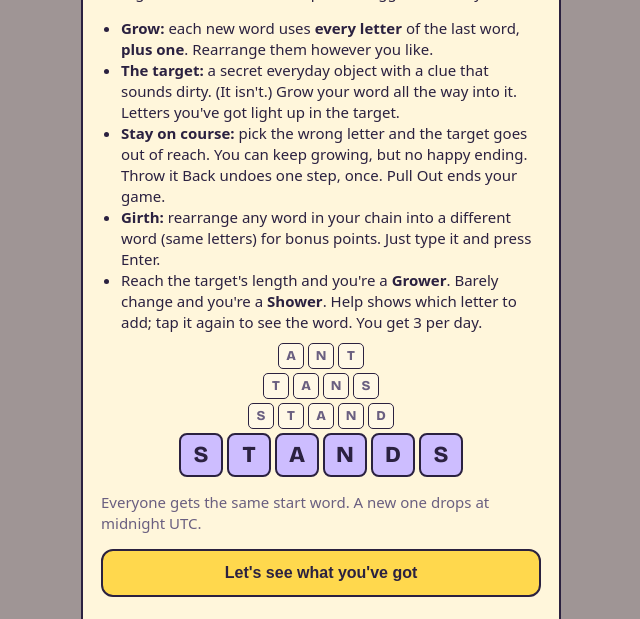
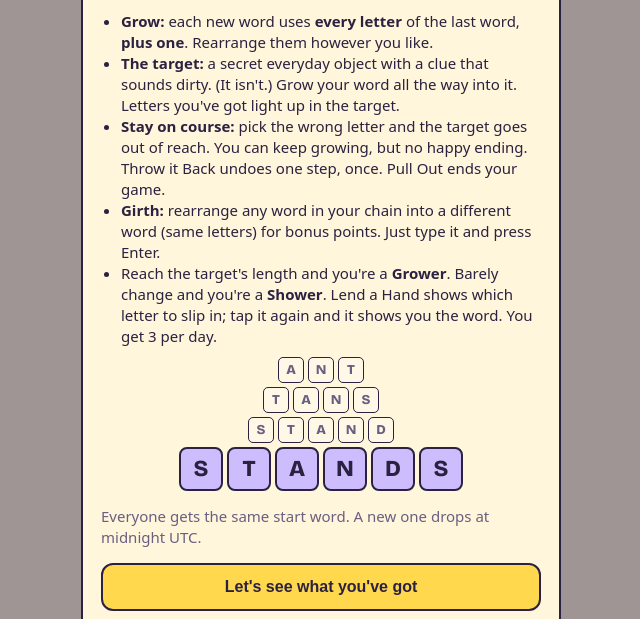
Before and after one commit to Donchler/dihdle, a plain HTML site: page shower-or-grower/index.html in a window 1280 px wide. Shown: the part 181-800 px from the top of the page, without its empty margins (319-959 px from the left). Drawn offline with nearby package versions, Linux system fonts and the light colour scheme.

Commit message:
Hints: 'Lend a Hand' / 'Show Me', with cheekier messages
Co-Authored-By: Claude Opus 5.5 <noreply@anthropic.com>
Claude-Session: https://claude.ai/code/session_01DUEdNW9WJA6oE5E3pE83rV

```diff
--- a/shower-or-grower/index.html
+++ b/shower-or-grower/index.html
@@ -100,9 +100,9 @@
     font-weight: 700; font-size: 14px; color: var(--ink); cursor: pointer;
   }
   .controls button { white-space: nowrap; padding: 0 6px; font-size: clamp(12px, 3.6vw, 14px); }
-  .controls #btn-hint { flex: 0.85; }
-  .controls #btn-back { flex: 1.45; }
-  .controls #btn-done { flex: 1; }
+  .controls #btn-hint { flex: 1.3; }
+  .controls #btn-back { flex: 1.4; }
+  .controls #btn-done { flex: 0.95; }
   .controls button:disabled { opacity: .35; cursor: default; }
   .controls button.armed { background: var(--red); color: #fff; border-color: var(--red); }
   .kb { display: flex; flex-direction: column; gap: 6px; user-select: none; }
@@ -244,7 +244,7 @@
     <div class="ladder" id="ladder"></div>
     <div class="msg" id="msg"></div>
     <div class="controls">
-      <button id="btn-hint">Help (3)</button>
+      <button id="btn-hint">Lend a Hand (3)</button>
       <button id="btn-back">Throw it Back (1)</button>
       <button id="btn-done">Pull Out</button>
     </div>
@@ -261,7 +261,7 @@
     <li><b>The target:</b> a secret everyday object with a clue that sounds dirty. (It isn't.) Grow your word all the way into it. Letters you've got light up in the target.</li>
     <li><b>Stay on course:</b> pick the wrong letter and the target goes out of reach. You can keep growing, but no happy ending. Throw it Back undoes one step, once. Pull Out ends your game.</li>
     <li><b>Girth:</b> rearrange any word in your chain into a different word (same letters) for bonus points. Just type it and press Enter.</li>
-    <li>Reach the target's length and you're a <b>Grower</b>. Barely change and you're a <b>Shower</b>. Help shows which letter to add; tap it again to see the word. You get 3 per day.</li>
+    <li>Reach the target's length and you're a <b>Grower</b>. Barely change and you're a <b>Shower</b>. Lend a Hand shows which letter to slip in; tap it again and it shows you the word. You get 3 per day.</li>
   </ul>
   <div class="example" id="help-example"></div>
   <p class="sub">Everyone gets the same start word. A new one drops at midnight UTC.</p>
@@ -528,7 +528,7 @@ function render(anim) {
   requestAnimationFrame(() => { $('ruler-fill').style.width = Math.min(100, c.length / goalLen() * 100) + '%'; });
   // controls
   const hintedHere = S.hintFor === S.chain.length;
-  $('btn-hint').textContent = hintedHere && S.hintWordFor !== S.chain.length ? `Show word (${S.hintsLeft})` : `Help (${S.hintsLeft})`;
+  $('btn-hint').textContent = hintedHere && S.hintWordFor !== S.chain.length ? `Show Me (${S.hintsLeft})` : `Lend a Hand (${S.hintsLeft})`;
   $('btn-hint').disabled = S.done || S.hintsLeft === 0 || S.hintWordFor === S.chain.length;
   $('btn-back').textContent = `Throw it Back (${S.backupsLeft})`;
   $('btn-back').disabled = S.done || S.backupsLeft === 0 || S.chain.length < 2;
@@ -642,13 +642,13 @@ function hint() {
   if (S.hintFor !== step) {                       // first tap: the letter
     if (S.hintsLeft <= 0) return;
     S.hintsLeft--; S.hintFor = step; save();
-    say(`Try adding ${'aefhilmnorsx'.includes(L) ? 'an' : 'a'} ${L.toUpperCase()}. Tap Help again to see the word.`, 'ok');
+    say(`Slip in ${'aefhilmnorsx'.includes(L) ? 'an' : 'a'} ${L.toUpperCase()}. Need more? Tap again.`, 'ok');
   } else if (S.hintWordFor !== step) {            // second tap: the word
     if (S.hintsLeft <= 0) return;
     S.hintsLeft--; S.hintWordFor = step; save();
-    say(`Try ${word.toUpperCase()}.`, 'ok');
+    say(`Stick ${word.toUpperCase()} in there.`, 'ok');
   } else {
-    say(`Try ${word.toUpperCase()}.`, 'ok');
+    say(`Stick ${word.toUpperCase()} in there.`, 'ok');
   }
   render();
 }
```
